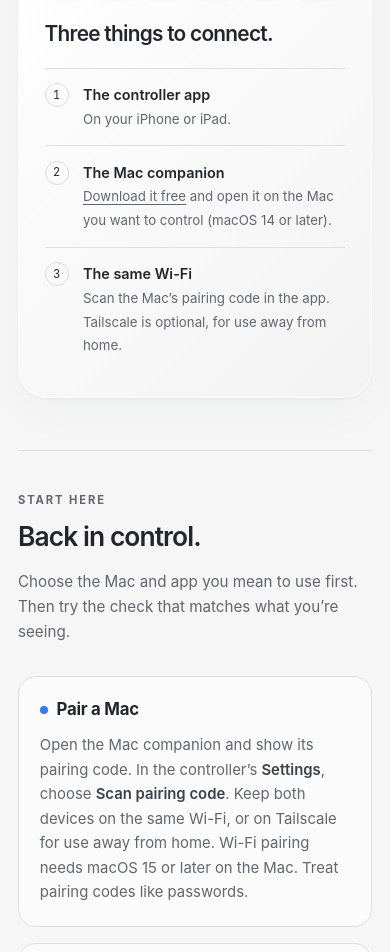
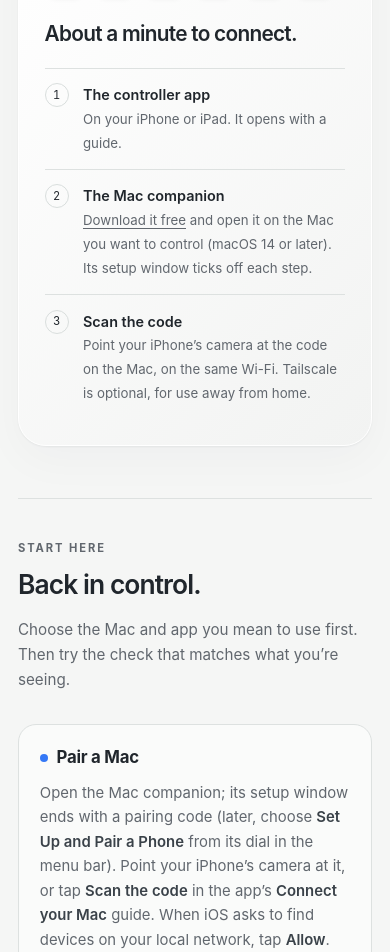
Before and after one commit to rickndanger-ctrl/agent-micro-controller-site, a plain HTML site: page index.html in a window 390 px wide. Shown: the part 669-1621 px from the top of the page. Drawn offline with Linux system fonts and the light colour scheme.

Commit message:
Describe the guided setup on the Mac and the phone
Co-Authored-By: Claude Opus 5.5 <noreply@anthropic.com>

```diff
--- a/index.html
+++ b/index.html
@@ -31,18 +31,18 @@
         </div>
         <aside class="setup-card" aria-labelledby="setup-title">
           <div class="key-motif" aria-hidden="true"><i class="blue"></i><i class="purple"></i><i class="pink"></i><i class="orange"></i><i class="green"></i><i class="cyan"></i></div>
-          <h2 id="setup-title">Three things to connect.</h2>
-          <div class="setup-row"><span class="setup-number" aria-hidden="true">1</span><div><strong>The controller app</strong><span>On your iPhone or iPad.</span></div></div>
-          <div class="setup-row"><span class="setup-number" aria-hidden="true">2</span><div><strong>The Mac companion</strong><span><a href="https://github.com/rickndanger-ctrl/genesis-microcontroller-app/releases/latest">Download it free</a> and open it on the Mac you want to control (macOS 14 or later).</span></div></div>
-          <div class="setup-row"><span class="setup-number" aria-hidden="true">3</span><div><strong>The same Wi-Fi</strong><span>Scan the Mac’s pairing code in the app. Tailscale is optional, for use away from home.</span></div></div>
+          <h2 id="setup-title">About a minute to connect.</h2>
+          <div class="setup-row"><span class="setup-number" aria-hidden="true">1</span><div><strong>The controller app</strong><span>On your iPhone or iPad. It opens with a guide.</span></div></div>
+          <div class="setup-row"><span class="setup-number" aria-hidden="true">2</span><div><strong>The Mac companion</strong><span><a href="https://github.com/rickndanger-ctrl/genesis-microcontroller-app/releases/latest">Download it free</a> and open it on the Mac you want to control (macOS 14 or later). Its setup window ticks off each step.</span></div></div>
+          <div class="setup-row"><span class="setup-number" aria-hidden="true">3</span><div><strong>Scan the code</strong><span>Point your iPhone’s camera at the code on the Mac, on the same Wi-Fi. Tailscale is optional, for use away from home.</span></div></div>
         </aside>
       </section>
 
       <section class="section" id="troubleshooting" aria-labelledby="help-title">
         <div class="section-heading"><div><span class="eyebrow">Start here</span><h2 id="help-title">Back in control.</h2></div><p>Choose the Mac and app you mean to use first. Then try the check that matches what you’re seeing.</p></div>
         <div class="help-grid">
-          <article class="help-card"><h3><span class="card-dot blue" aria-hidden="true"></span>Pair a Mac</h3><p>Open the Mac companion and show its pairing code. In the controller’s <strong>Settings</strong>, choose <strong>Scan pairing code</strong>. Keep both devices on the same Wi-Fi, or on Tailscale for use away from home. Wi-Fi pairing needs macOS 15 or later on the Mac. Treat pairing codes like passwords.</p></article>
-          <article class="help-card"><h3><span class="card-dot purple" aria-hidden="true"></span>The Mac says disconnected</h3><p>Make sure the companion is running and the Mac is awake. Check that both devices are on the same Wi-Fi (or on Tailscale when away from home), select the intended Mac, and refresh. Open <strong>Settings → Check this Mac</strong> for more detail.</p></article>
+          <article class="help-card"><h3><span class="card-dot blue" aria-hidden="true"></span>Pair a Mac</h3><p>Open the Mac companion; its setup window ends with a pairing code (later, choose <strong>Set Up and Pair a Phone</strong> from its dial in the menu bar). Point your iPhone’s camera at it, or tap <strong>Scan the code</strong> in the app’s <strong>Connect your Mac</strong> guide. When iOS asks to find devices on your local network, tap <strong>Allow</strong>. Keep both devices on the same Wi-Fi, or on Tailscale for use away from home. Wi-Fi pairing needs macOS 15 or later on the Mac. Treat pairing codes like passwords.</p></article>
+          <article class="help-card"><h3><span class="card-dot purple" aria-hidden="true"></span>The Mac says disconnected</h3><p>Make sure the companion is running and the Mac is awake. If the app says iPhone is blocking it from your local network, turn on <strong>Local Network</strong> for Agent Micro Controller in the iPhone’s Settings. Check that both devices are on the same Wi-Fi (or on Tailscale when away from home), select the intended Mac, and refresh. Open <strong>Settings → Check this Mac</strong> for more detail.</p></article>
           <article class="help-card"><h3><span class="card-dot pink" aria-hidden="true"></span>A chat or action is missing</h3><p>Open the selected AI app on your Mac, then refresh the controller. Check that the Mac companion has <strong>Accessibility</strong> permission in macOS Settings. <strong>Check this Mac</strong> can help identify unavailable controls.</p></article>
           <article class="help-card"><h3><span class="card-dot orange" aria-hidden="true"></span>Hold to talk needs attention</h3><p>Allow <strong>Microphone</strong> and <strong>Speech Recognition</strong> in your device’s Settings. Hold to dictate, release to review your draft, and press <strong>Send</strong> when ready. Dictation requires on-device speech recognition support.</p></article>
           <article class="help-card"><h3><span class="card-dot green" aria-hidden="true"></span>A Send result is uncertain</h3><p>Look in the selected chat on your Mac before trying again. A message may have arrived even when its confirmation could not be read. Checking first helps avoid sending the same prompt twice.</p></article>
```
